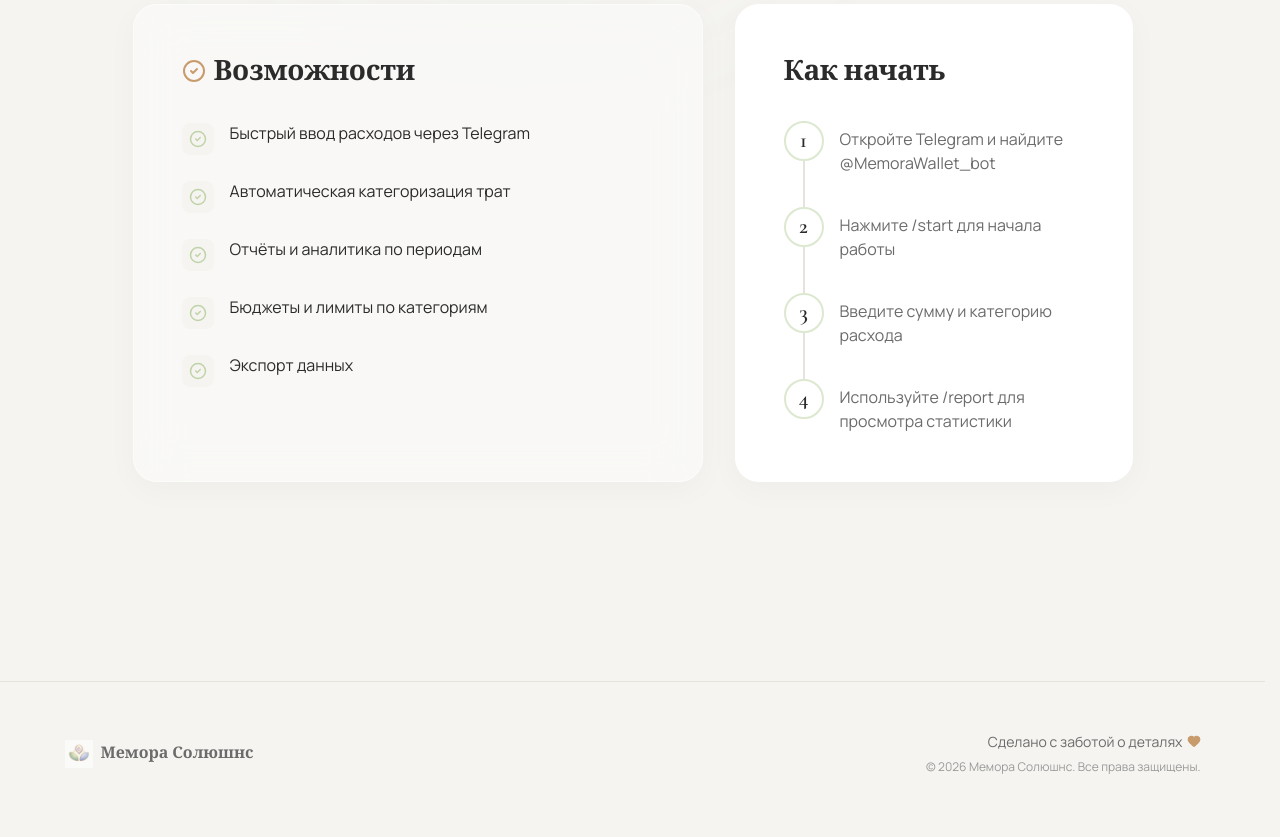
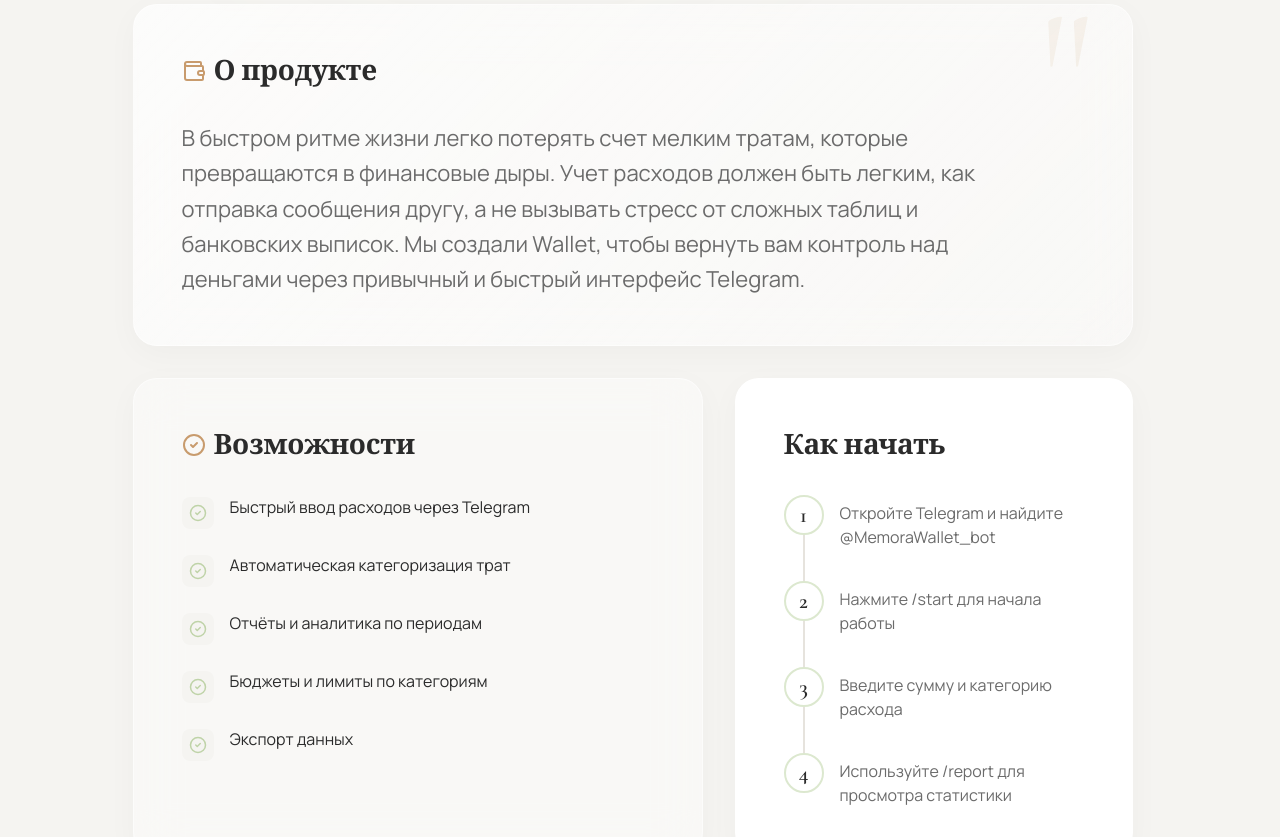
Before and after one commit to arar228/memora-solutions, a React (Vite) app: page /wallet in a window 1280 px wide. Shown: the part 660-1497 px from the top of the page. Built offline with nearby package versions, Linux system fonts and the light colour scheme.

Commit message:
feat: add compelling value proposition bento card to product pages

```diff
--- a/src/i18n/ru.json
+++ b/src/i18n/ru.json
@@ -39,6 +39,10 @@
             "desc": "Удобный Telegram-бот для контроля и анализа ваших расходов",
             "status": "Активный",
             "bot": "@MemoraWallet_bot",
+            "about": {
+                "title": "О продукте",
+                "desc": "В быстром ритме жизни легко потерять счет мелким тратам, которые превращаются в финансовые дыры. Учет расходов должен быть легким, как отправка сообщения другу, а не вызывать стресс от сложных таблиц и банковских выписок. Мы создали Wallet, чтобы вернуть вам контроль над деньгами через привычный и быстрый интерфейс Telegram."
+            },
             "features": {
                 "title": "Возможности",
                 "f1": "Быстрый ввод расходов через Telegram",
@@ -60,6 +64,10 @@
             "desc": "Telegram-бот для хранения дней рождения и напоминания о них",
             "status": "Активный",
             "bot": "@MemoraBDayBot",
+            "about": {
+                "title": "Зачем это нужно?",
+                "desc": "Забыть поздравить близкого человека или коллегу — неловкая ситуация, от которой хочется сгореть со стыда. Календари в телефонах теряются в потоке рабочих уведомлений. BDay Bot берет память о важных датах на себя. Он заранее, мягко и ненавязчиво напомнит о празднике прямо в Telegram, чтобы вы всегда оставались внимательным и заботливым человеком."
+            },
             "features": {
                 "title": "Возможности",
                 "f1": "Храните все дни рождения в одном месте",
--- a/src/pages/BdayBotPage.jsx
+++ b/src/pages/BdayBotPage.jsx
@@ -35,8 +35,16 @@ export default function BdayBotPage() {
                 </AnimatedSection>
 
                 <div className="product-bento">
+                    {/* About / Value Prop Bento Card */}
+                    <AnimatedSection delay={0.05} className="bento-card bento-card--about">
+                        <h2>
+                            <Cake size={24} /> {t('products.bdayBot.about.title')}
+                        </h2>
+                        <p className="about-desc">{t('products.bdayBot.about.desc')}</p>
+                    </AnimatedSection>
+
                     {/* Features Bento Card */}
-                    <AnimatedSection delay={0.1} className="bento-card bento-card--features">
+                    <AnimatedSection delay={0.15} className="bento-card bento-card--features">
                         <h2>
                             <CheckCircle2 size={24} /> {t('products.bdayBot.features.title')}
                         </h2>
--- a/src/pages/ProductPage.css
+++ b/src/pages/ProductPage.css
@@ -121,6 +121,7 @@
     margin-bottom: var(--space-xs);
     background: linear-gradient(180deg, var(--color-text) 0%, var(--color-text-secondary) 100%);
     -webkit-background-clip: text;
+    background-clip: text;
     -webkit-text-fill-color: transparent;
 }
 
@@ -178,6 +179,38 @@
 .bento-card--howto {
     grid-column: span 5;
     background: var(--color-surface);
+}
+
+/* Full Width: About / Value Prop */
+.bento-card--about {
+    grid-column: span 12;
+    background: linear-gradient(135deg, rgba(255, 255, 255, 0.7) 0%, rgba(255, 255, 255, 0.4) 100%);
+    position: relative;
+    overflow: hidden;
+}
+
+[data-theme="dark"] .bento-card--about {
+    background: linear-gradient(135deg, rgba(36, 36, 40, 0.7) 0%, rgba(36, 36, 40, 0.4) 100%);
+}
+
+.bento-card--about::after {
+    content: '"';
+    position: absolute;
+    top: -20px;
+    right: 40px;
+    font-size: 180px;
+    font-family: var(--font-display);
+    color: var(--color-gold);
+    opacity: 0.1;
+    line-height: 1;
+    pointer-events: none;
+}
+
+.bento-card--about .about-desc {
+    font-size: var(--text-h3);
+    line-height: 1.6;
+    color: var(--color-text-secondary);
+    max-width: 800px;
 }
 
 .bento-card h2 {
--- a/src/pages/WalletPage.jsx
+++ b/src/pages/WalletPage.jsx
@@ -35,8 +35,16 @@ export default function WalletPage() {
                 </AnimatedSection>
 
                 <div className="product-bento">
+                    {/* About / Value Prop Bento Card */}
+                    <AnimatedSection delay={0.05} className="bento-card bento-card--about">
+                        <h2>
+                            <Wallet size={24} /> {t('products.wallet.about.title')}
+                        </h2>
+                        <p className="about-desc">{t('products.wallet.about.desc')}</p>
+                    </AnimatedSection>
+
                     {/* Features Bento Card */}
-                    <AnimatedSection delay={0.1} className="bento-card bento-card--features">
+                    <AnimatedSection delay={0.15} className="bento-card bento-card--features">
                         <h2>
                             <CheckCircle2 size={24} /> {t('products.wallet.features.title')}
                         </h2>
```
